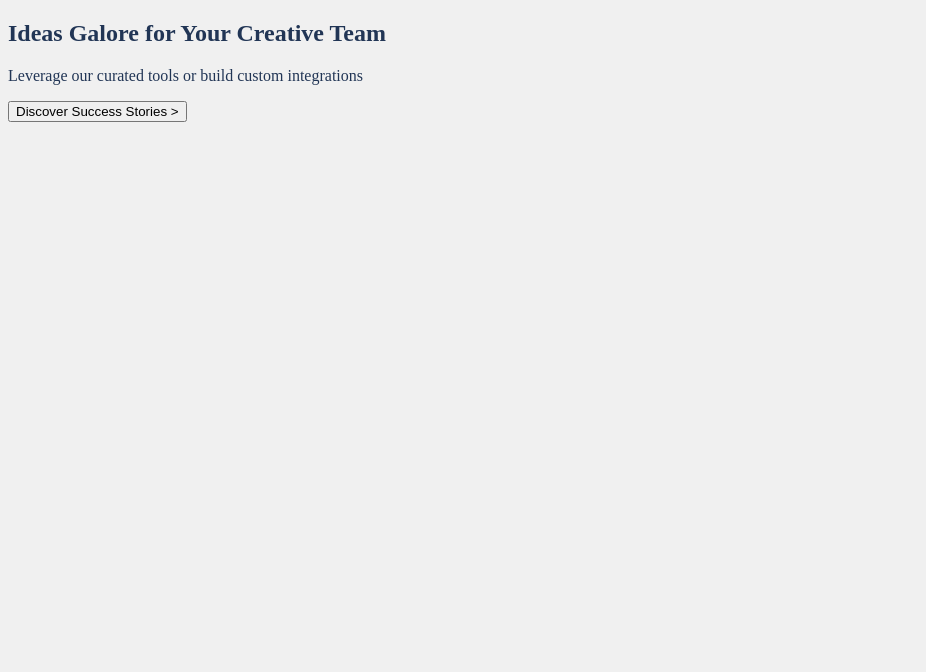
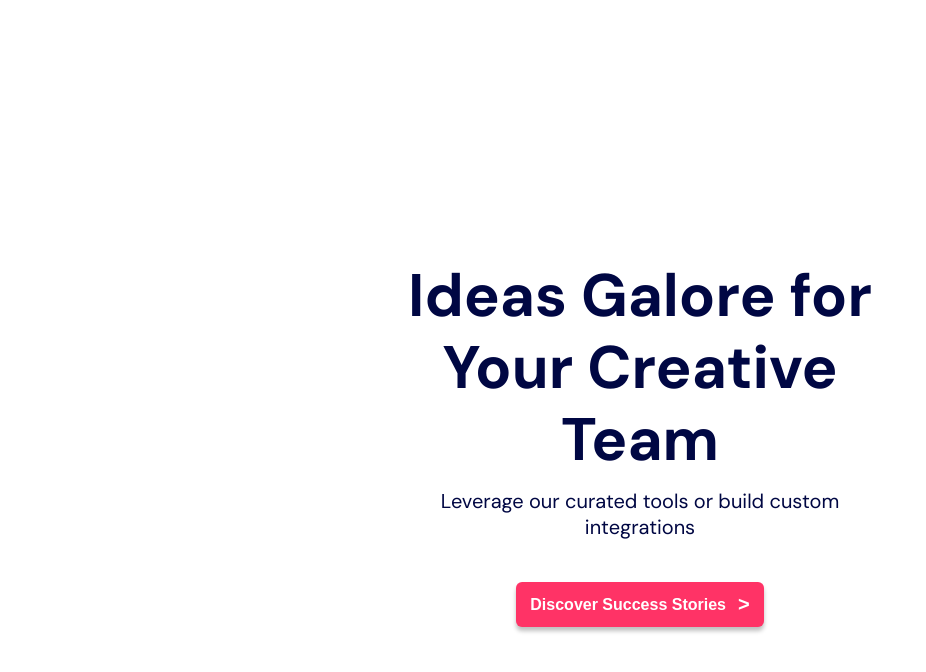
Before and after one commit to DasunNirmal/internship-assignment, a website: page index.html in a window 1280 px wide. Shown: the whole page, without its empty margins (0-926 px from the left). Drawn offline with Linux system fonts and the light colour scheme.

Commit message:
hero section and hero section middle box done(css)

```diff
--- a/scss/style.scss
+++ b/scss/style.scss
@@ -1,6 +1,77 @@
-$bg: #f0f0f0;
+@import url('https://fonts.googleapis.com/css2?family=DM+Sans:wght@400;700&display=swap');
+$bg: #FFFFFF;
+
+* {
+  margin: 0;
+  padding: 0;
+  box-sizing: border-box;
+}
 
 body {
   background-color: $bg;
-  color: #213555;
+  font-family: 'DM Sans', sans-serif;
 }
+
+.spacer {
+  width: 100%;
+  height: 200px;
+  background-color: $bg;
+}
+
+.hero {
+  width: 100%;
+  display: flex;
+  justify-content: center;
+  align-items: center;
+  padding: 60px 0;
+  background-color: #fff;
+}
+
+.hero-box {
+  width: 480px;
+  height: 367px;
+  text-align: center;
+  color: #000743;
+  display: flex;
+  flex-direction: column;
+  justify-content: space-between;
+}
+
+.hero-box h1 {
+  font-size: 60px;
+  font-weight: 700;
+  line-height: 1.2;
+  height: 198px;
+  margin: 0;
+}
+
+.hero-box p {
+  font-size: 20px;
+  font-weight: 400;
+  height: 64px;
+  margin: 0;
+}
+
+.hero-box button {
+  width: 248px;
+  height: 45px;
+  margin: 0 auto;
+  background-color: #FF3366;
+  color: white;
+  font-weight: 700;
+  font-size: 16px;
+  border: none;
+  border-radius: 6px;
+  cursor: pointer;
+  display: flex;
+  justify-content: center;
+  align-items: center;
+  gap: 8px;
+  box-shadow: 0 4px 4px 0 rgba(0, 0, 0, 0.25);
+}
+
+.hero-box button span {
+  font-weight: 700;
+  font-size: 20px;
+  margin-left: 4px;
+}
```
Also changed, not shown: css/style.css.
